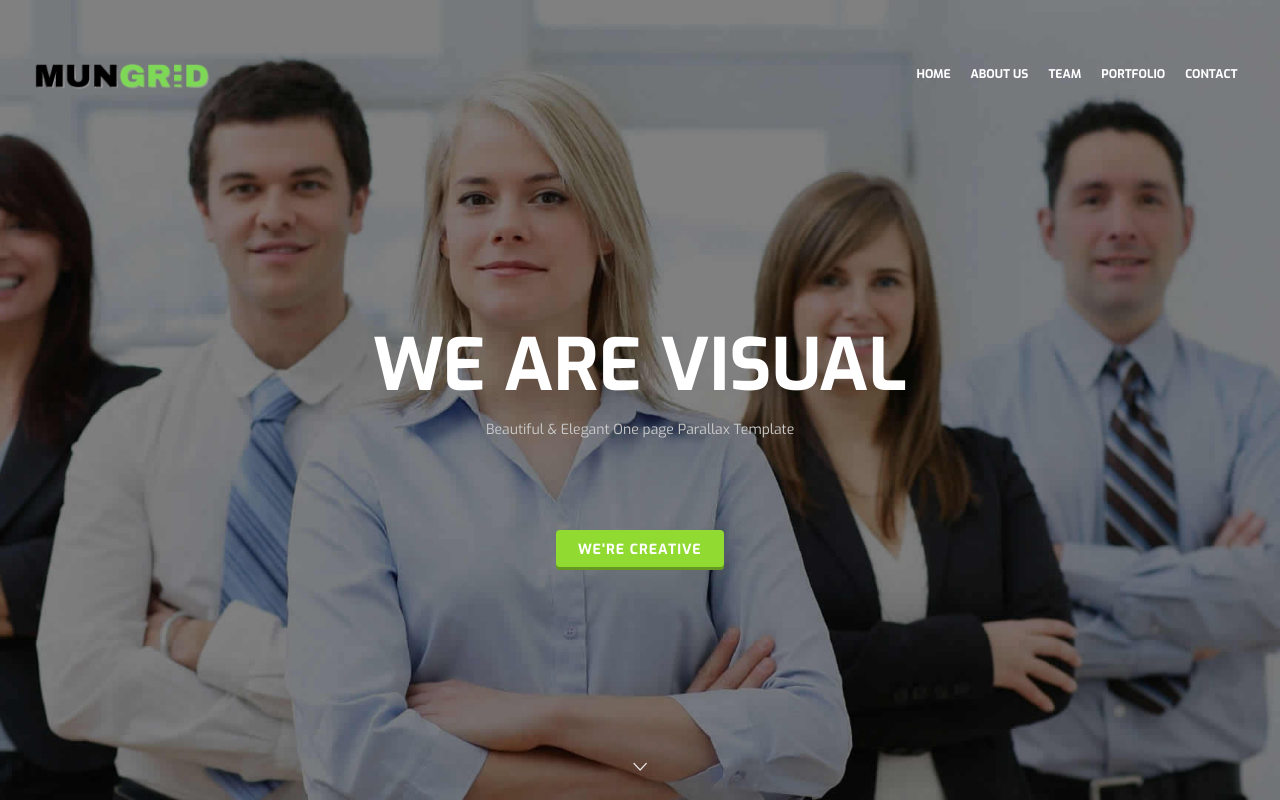
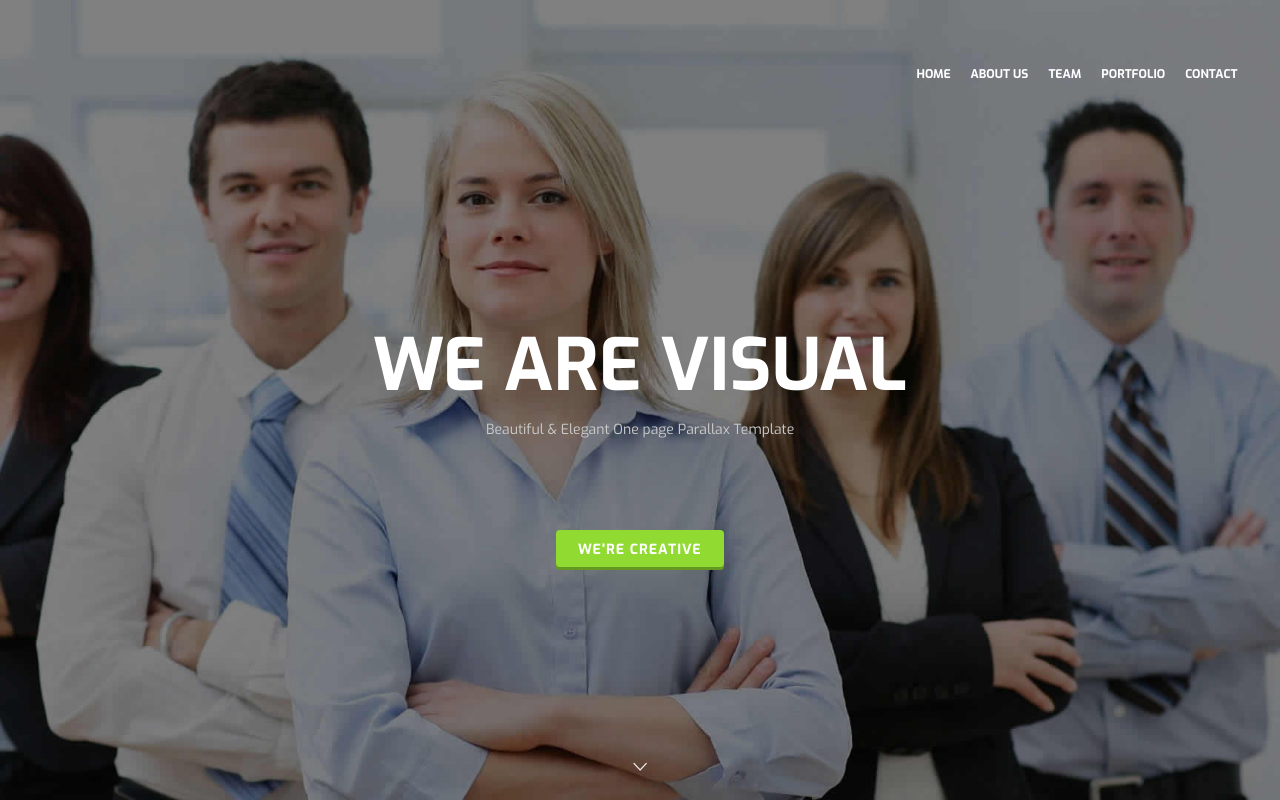
Before and after one commit to bymunajat/NewBiz, a plain HTML site: page index.html in a window 1280 px wide. Shown: the top 800 px of the page. Drawn offline with nearby package versions, Linux system fonts and the light colour scheme; some packages are replaced by stand-ins of ours; files whose address does not match are found by name.

Commit message:
new update

```diff
--- a/index.html
+++ b/index.html
@@ -61,7 +61,9 @@
             <span class="icon-bar"></span>
             </button>
             <a class="navbar-brand to-top" rel="home" href="#">
-               <img src="img/assets/logo-white.png" alt="Visual" class="logo-big">
+
+               <!-- <img src="img/assets/logo-white.png" alt="Visual" class="logo-big"> -->
+
                <img src="img/assets/logo-dark.png" alt="Visual" class="logo-small">
             </a>
          </div>
```
